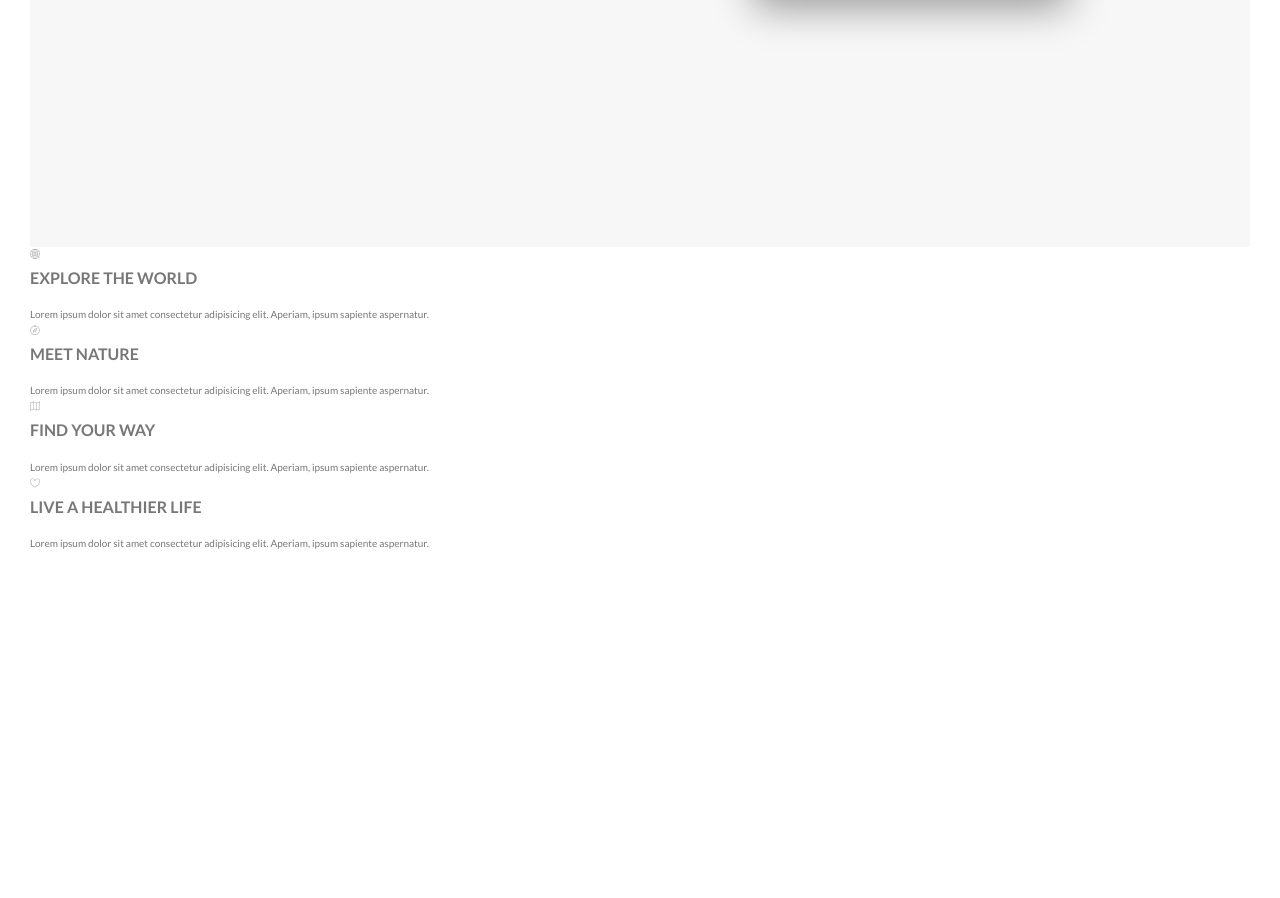
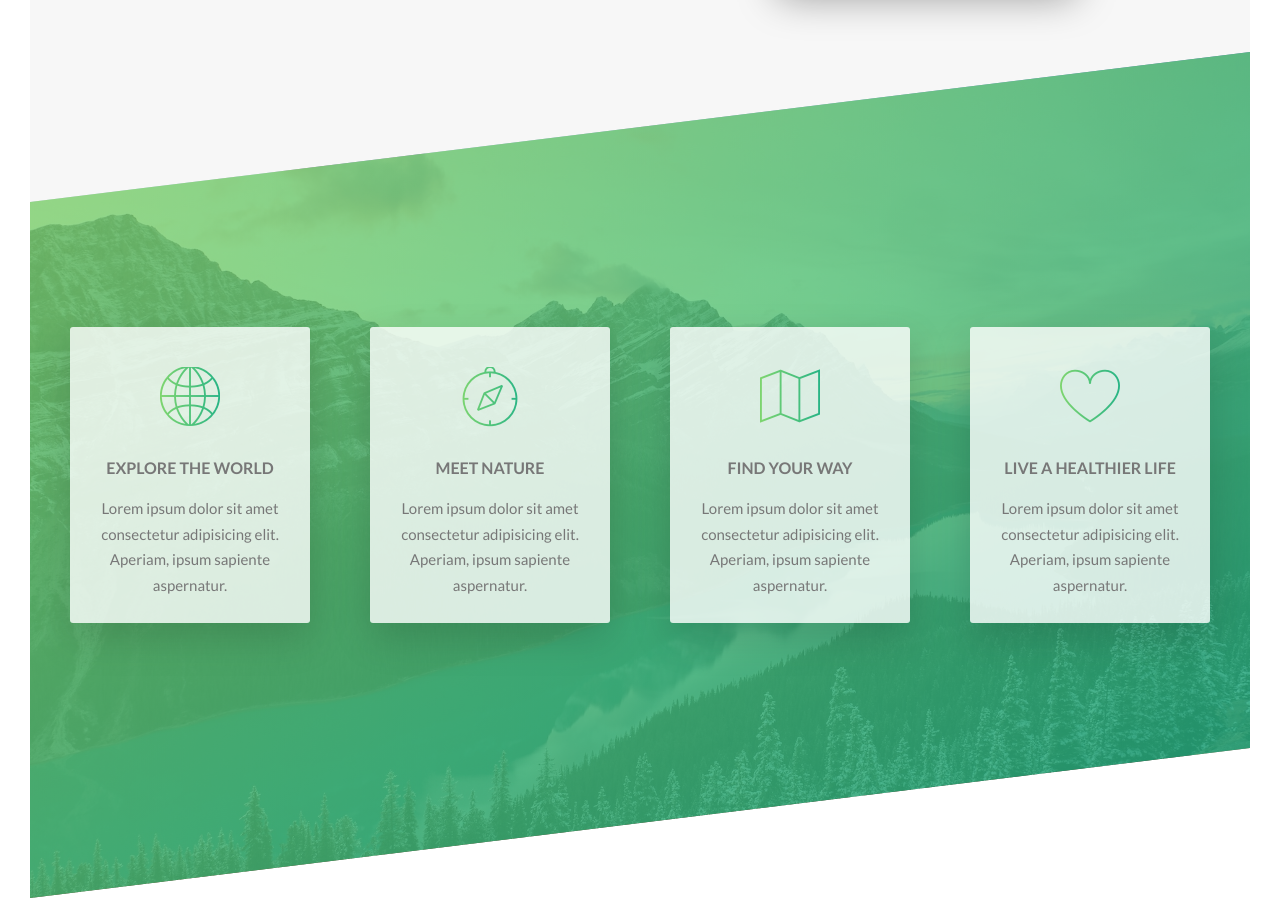
Before and after one commit to St3ve89/web-template, a website: page index.html in a window 1280 px wide. Shown: the part 1337-2235 px from the top of the page. Before the commit the page ends 1919 px from the top, so only its background shows below. Drawn offline with Linux system fonts and the light colour scheme.

Commit message:
Style the feature section

```diff
--- a/index.html
+++ b/index.html
@@ -60,7 +60,7 @@
                 </div>
 
                 <div class="flex container">
-                    <div class="f1">
+                    <div class="f1 u-margin-right-medium">
                         <h3 class="heading-tertiary u-margin-bottom-small">You're going to fall in love with nature</h3>
                         <p class="paragraph">
                             Lorem ipsum dolor sit amet consectetur adipisicing elit. Aperiam, ipsum sapiente aspernatur libero repellat quis consequatur
@@ -107,8 +107,8 @@
 
           <section class="section-features">
 
-                <div class="row">
-                    <div class="col-1-of-4">
+                <div class="flex sparound container">
+                    <div class="f1 u-margin-right-medium">
                         <div class="feature-box">
                             <i class="feature-box__icon icon-basic-world"></i>
                             <h3 class="heading-tertiary u-margin-bottom-small">Explore the world</h3>
@@ -118,7 +118,7 @@
                         </div>
                     </div>
 
-                    <div class="col-1-of-4">
+                    <div class="f1 u-margin-right-medium">
                         <div class="feature-box">
                             <i class="feature-box__icon icon-basic-compass"></i>
                             <h3 class="heading-tertiary u-margin-bottom-small">Meet nature</h3>
@@ -128,7 +128,7 @@
                         </div>
                     </div>
 
-                    <div class="col-1-of-4">
+                    <div class="f1 u-margin-right-medium">
                         <div class="feature-box">
                             <i class="feature-box__icon icon-basic-map"></i>
                             <h3 class="heading-tertiary u-margin-bottom-small">Find your way</h3>
@@ -138,7 +138,7 @@
                         </div>
                     </div>
 
-                    <div class="col-1-of-4">
+                    <div class="f1">
                         <div class="feature-box">
                             <i class="feature-box__icon icon-basic-heart"></i>
                             <h3 class="heading-tertiary u-margin-bottom-small">Live a healthier life</h3>
--- a/sass/base/_utilities.scss
+++ b/sass/base/_utilities.scss
@@ -17,3 +17,27 @@
 .u-margin-bottom-small {
   margin-bottom: 1.5rem;
 }
+
+.u-margin-left-big {
+  margin-left: 8rem;
+}
+
+.u-margin-left-medium {
+  margin-left: 6rem;
+}
+
+.u-margin-left-small {
+  margin-left: 2rem;
+}
+
+.u-margin-right-big {
+  margin-right: 8rem;
+}
+
+.u-margin-right-medium {
+  margin-right: 6rem;
+}
+
+.u-margin-right-small {
+  margin-right: 2rem;
+}
--- /dev/null
+++ b/sass/components/_feature-box.scss
@@ -0,0 +1,21 @@
+.feature-box {
+  background-color: rgba($color-white, .8);
+  font-size: 1.5rem;
+  padding: 2.5rem;
+  text-align: center;
+  border-radius: 3px;
+  box-shadow: 0 1.5rem 4rem rgba($color-black, .15);
+  transition: all .3s;
+
+  &__icon {
+    font-size: 6rem;
+    margin-bottom: .5rem;
+    background-image: linear-gradient(to right, $color-primary-light, $color-primary-dark);
+   -webkit-background-clip: text;
+    color: transparent;
+  }
+
+  &:hover {
+    transform: translateY(-1.5rem) scale(1.03);
+  }
+}
--- a/sass/layout/_grid.scss
+++ b/sass/layout/_grid.scss
@@ -18,6 +18,14 @@
     margin: 0 auto;
   }
 
+  &.spbetween {
+    justify-content: space-between;
+  }
+
+  &.sparound {
+    justify-content: space-around;
+  }
+
   .f1 {
     flex: 1;
   }
--- a/sass/main.scss
+++ b/sass/main.scss
@@ -9,6 +9,7 @@
 
 @import "./components/button";
 @import "./components/composition";
+@import "./components/feature-box";
 
 @import "./layout/header";
 @import "./layout/grid";
--- a/sass/pages/_home.scss
+++ b/sass/pages/_home.scss
@@ -3,3 +3,15 @@
   padding: 25rem 0;
   margin-top: -20vh;
 }
+
+.section-features {
+  padding: 20rem 0;
+  background-image: linear-gradient(to right bottom, rgba($color-primary-light, 0.8), rgba($color-primary-dark, 0.8)), url(../assets/img/nat-4.jpg);
+  background-size: cover;
+  margin-top: -12rem;
+  transform: skewY(-7deg);
+
+  & > * {
+    transform: skewY(7deg);
+  }
+}
```
Also changed, not shown: css/style.css.
